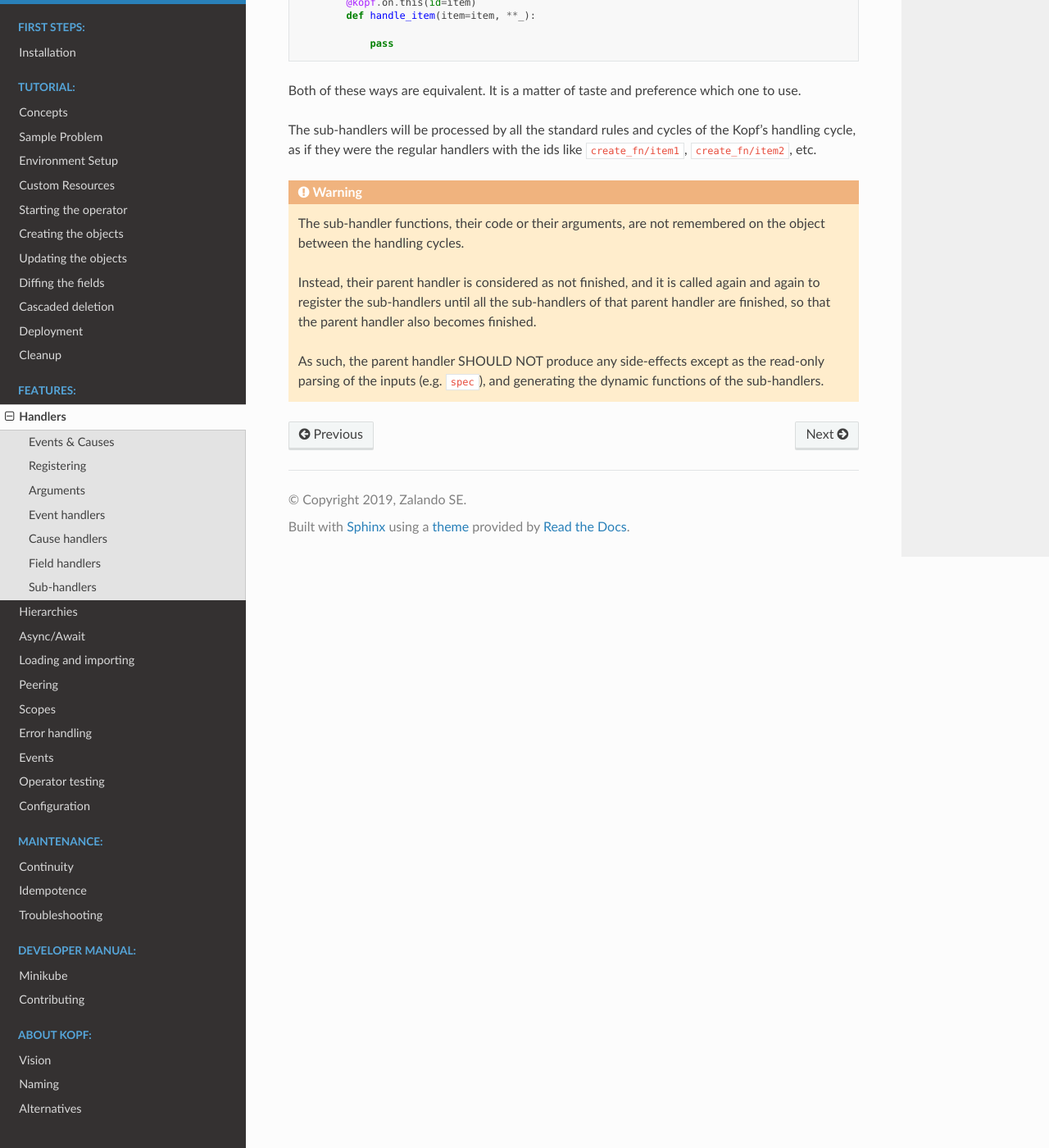
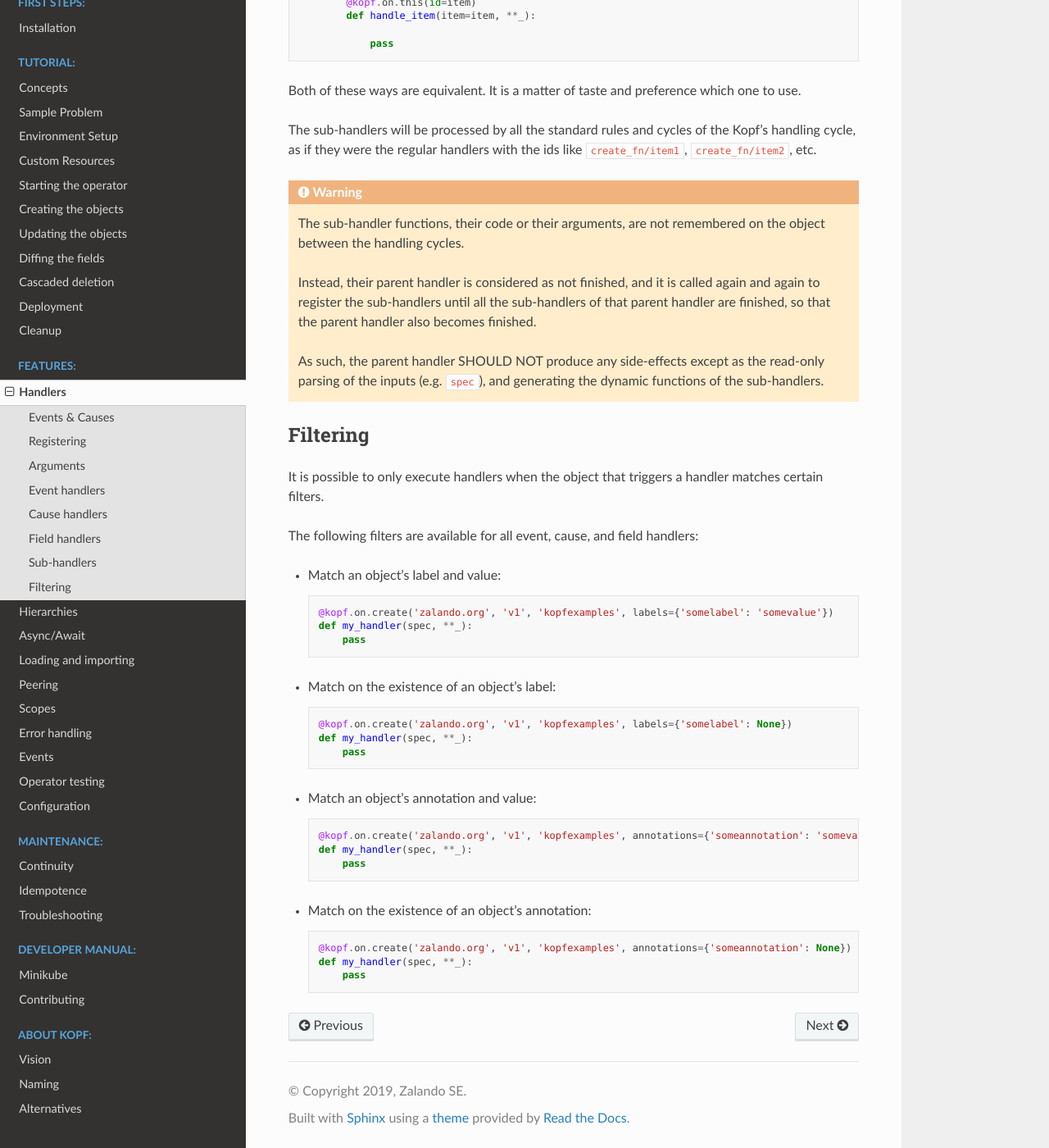
Before and after one commit to nolar/kopf, a Sphinx documentation site: the page built from docs/handlers.rst, in a window 1280 px wide and 1400 px high, scrolled down 5363 px. Shown: the whole window at 82% size. Built offline with Sphinx 7.4.7 and the Read the Docs theme 2.0.0, drawn with Linux system fonts in a browser that asks for light colours; pages that are not in the unit, such as notebooks, are missing from menus.

Commit message:
Add documentation about filtering of handlers

```diff
--- a/docs/handlers.rst
+++ b/docs/handlers.rst
@@ -271,3 +271,36 @@ with the ids like ``create_fn/item1``, ``create_fn/item2``, etc.
     As such, the parent handler SHOULD NOT produce any side-effects
     except as the read-only parsing of the inputs (e.g. ``spec``),
     and generating the dynamic functions of the sub-handlers.
+
+
+Filtering
+=========
+
+It is possible to only execute handlers when the object that triggers a handler
+matches certain filters.
+
+The following filters are available for all event, cause, and field handlers:
+
+* Match an object's label and value::
+
+    @kopf.on.create('zalando.org', 'v1', 'kopfexamples', labels={'somelabel': 'somevalue'})
+    def my_handler(spec, **_):
+        pass
+
+* Match on the existence of an object's label::
+
+    @kopf.on.create('zalando.org', 'v1', 'kopfexamples', labels={'somelabel': None})
+    def my_handler(spec, **_):
+        pass
+
+* Match an object's annotation and value::
+
+    @kopf.on.create('zalando.org', 'v1', 'kopfexamples', annotations={'someannotation': 'somevalue'})
+    def my_handler(spec, **_):
+        pass
+
+* Match on the existence of an object's annotation::
+
+    @kopf.on.create('zalando.org', 'v1', 'kopfexamples', annotations={'someannotation': None})
+    def my_handler(spec, **_):
+        pass
```
